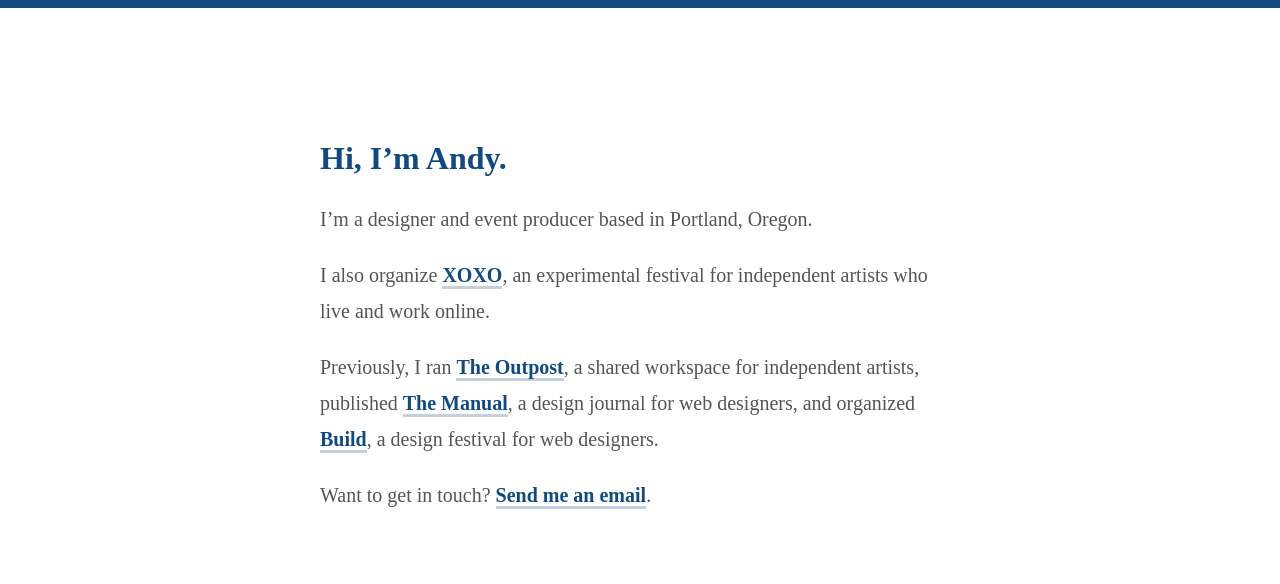
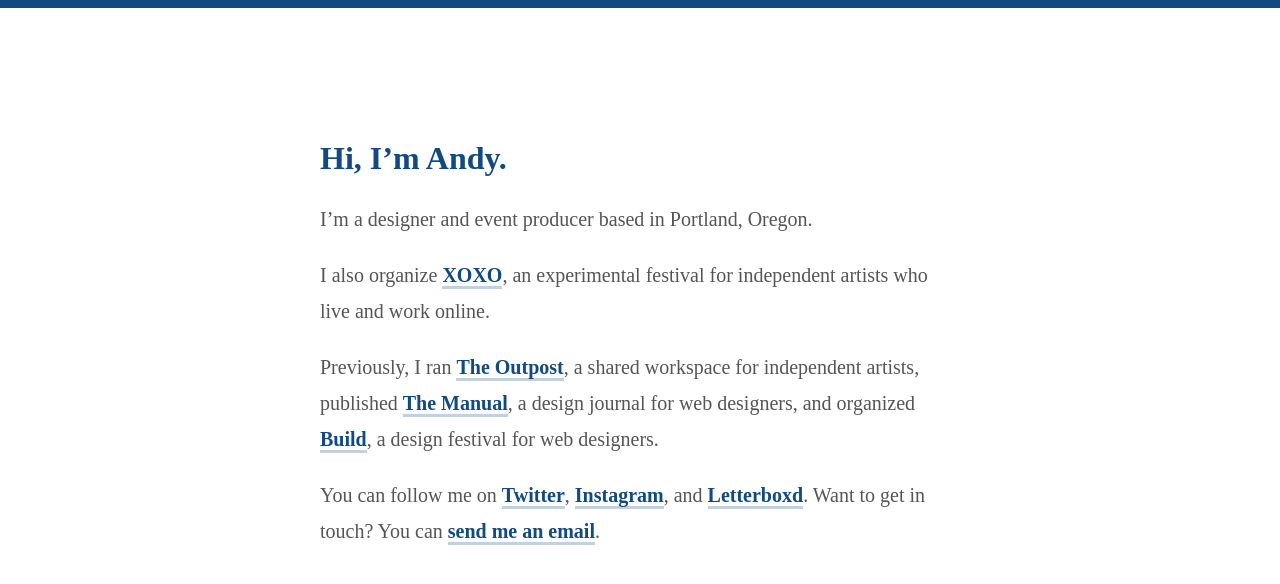
Before and after one commit to andymcmillan/andymcmillan, a Jekyll site: the page built from index.md, in a window 1280 px wide. Shown: the top 584 px of the page. Built offline with Jekyll 4.4.1, drawn with Linux system fonts in a browser that asks for light colours.

Commit message:
Update index.md

```diff
--- a/index.md
+++ b/index.md
@@ -11,4 +11,4 @@
 
 Previously, I ran [The Outpost](http://outpostpdx.com), a shared workspace for independent artists, published [The Manual](http://themanual.org), a design journal for web designers, and organized [Build](http://buildconf.com), a design festival for web designers.
 
-Want to get in touch? [Send me an email](mailto:hi@andymcmillan.com).
+You can follow me on [Twitter](https://twitter.com/andymcmillan), [Instagram](https://instagram.com/goodonpaper), and [Letterboxd](https://letterboxd.com/andymcmillan/). Want to get in touch? You can [send me an email](mailto:hi@andymcmillan.com).
```
